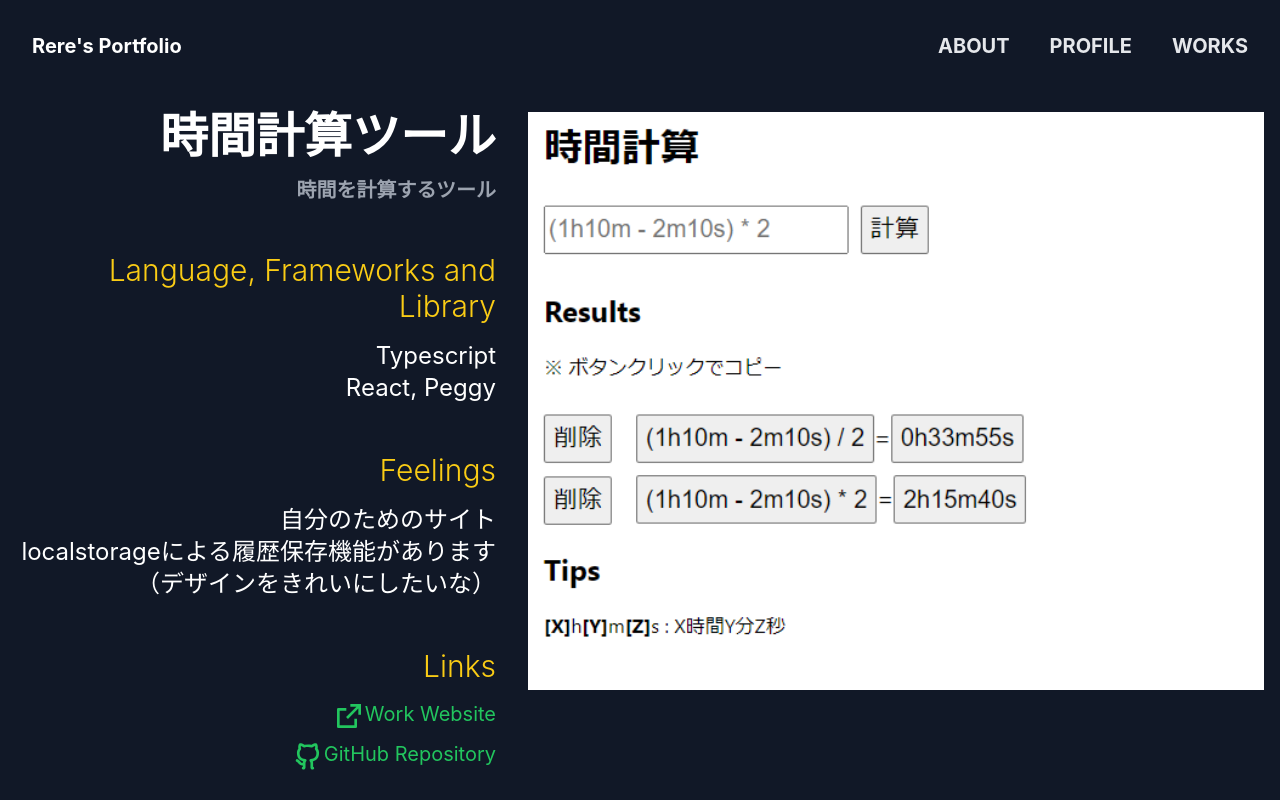
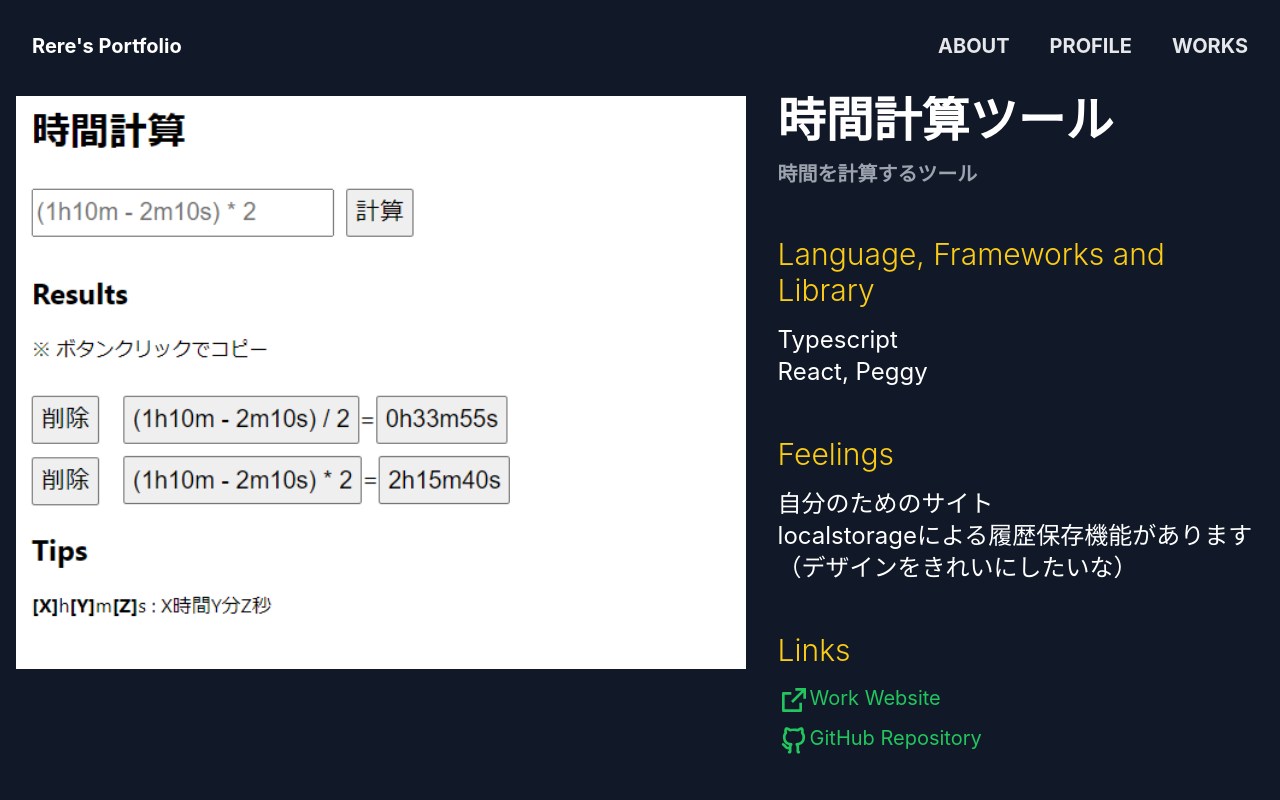
Before and after one commit to HitsujiRere/hitsujirere.github.io, a Next.js app: page /works/time-calc in a window 1280 px wide. Built offline with nearby package versions, Linux system fonts and the light colour scheme.

Commit message:
workPageの文章と画像を入れ替える

```diff
--- a/components/templates/WorkPage.tsx
+++ b/components/templates/WorkPage.tsx
@@ -16,7 +16,14 @@ export const WorkPage = (props: {
   return (
     <div className='bg-gray-900 md:h-screen'>
       <div className='md:flex md:h-full md:items-center md:justify-between md:pt-24'>
-        <div className='space-y-12 px-4 py-4 md:hide-scrollbar md:h-full md:w-2/5 md:overflow-y-scroll md:text-right'>
+        <div className='m-4 space-y-4 md:hide-scrollbar md:h-full md:w-3/5 md:overflow-y-scroll'>
+          {props.images.map((image, index) => {
+            return (
+              <img key={index} src={image} className='w-full' alt='work image' loading='lazy' />
+            );
+          })}
+        </div>
+        <div className='m-4 space-y-12 md:h-full md:w-2/5 md:overflow-y-scroll'>
           <div className='space-y-4'>
             <p className='text-5xl font-bold text-white'>{props.name}</p>
             <div>
@@ -63,34 +70,17 @@ export const WorkPage = (props: {
           {(props.linkWork || props.linkGitHub) && (
             <div className='space-y-4'>
               <H2 title='Links' />
-              <div className='flex flex-col space-y-2'>
+              <div className='space-y-2'>
                 {props.linkWork && (
-                  <IconLink
-                    text='Work Website'
-                    to={props.linkWork}
-                    icon='external'
-                    className='justify-end'
-                  />
+                  <IconLink text='Work Website' to={props.linkWork} icon='external' />
                 )}
                 {props.linkGitHub && (
-                  <IconLink
-                    text='GitHub Repository'
-                    to={props.linkGitHub}
-                    icon='github'
-                    className='justify-end'
-                  />
+                  <IconLink text='GitHub Repository' to={props.linkGitHub} icon='github' />
                 )}
               </div>
             </div>
           )}
         </div>
-        <div className='space-y-4 p-4 md:hide-scrollbar md:h-full md:w-3/5 md:overflow-y-scroll'>
-          {props.images.map((image, index) => {
-            return (
-              <img key={index} src={image} className='w-full' alt='work image' loading='lazy' />
-            );
-          })}
-        </div>
       </div>
     </div>
   );
```
